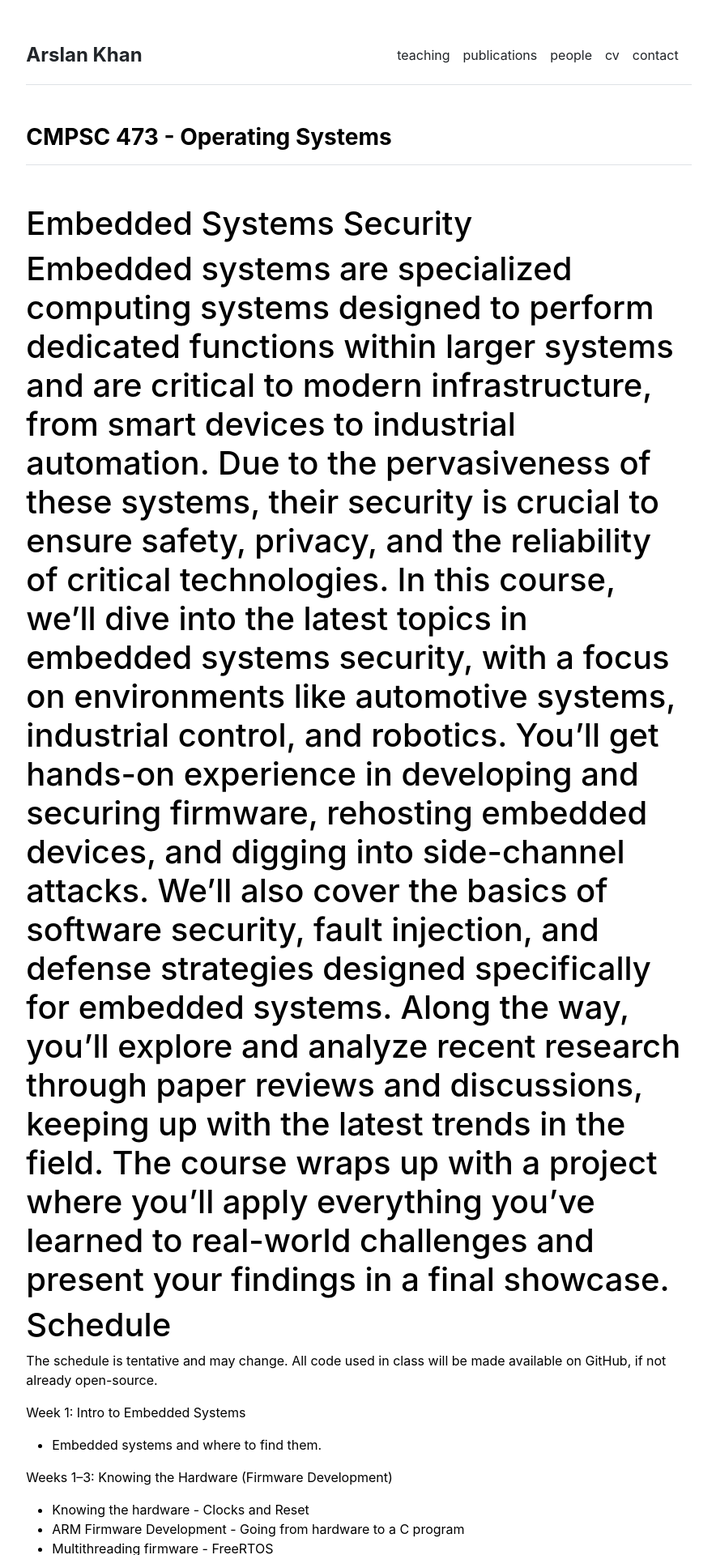
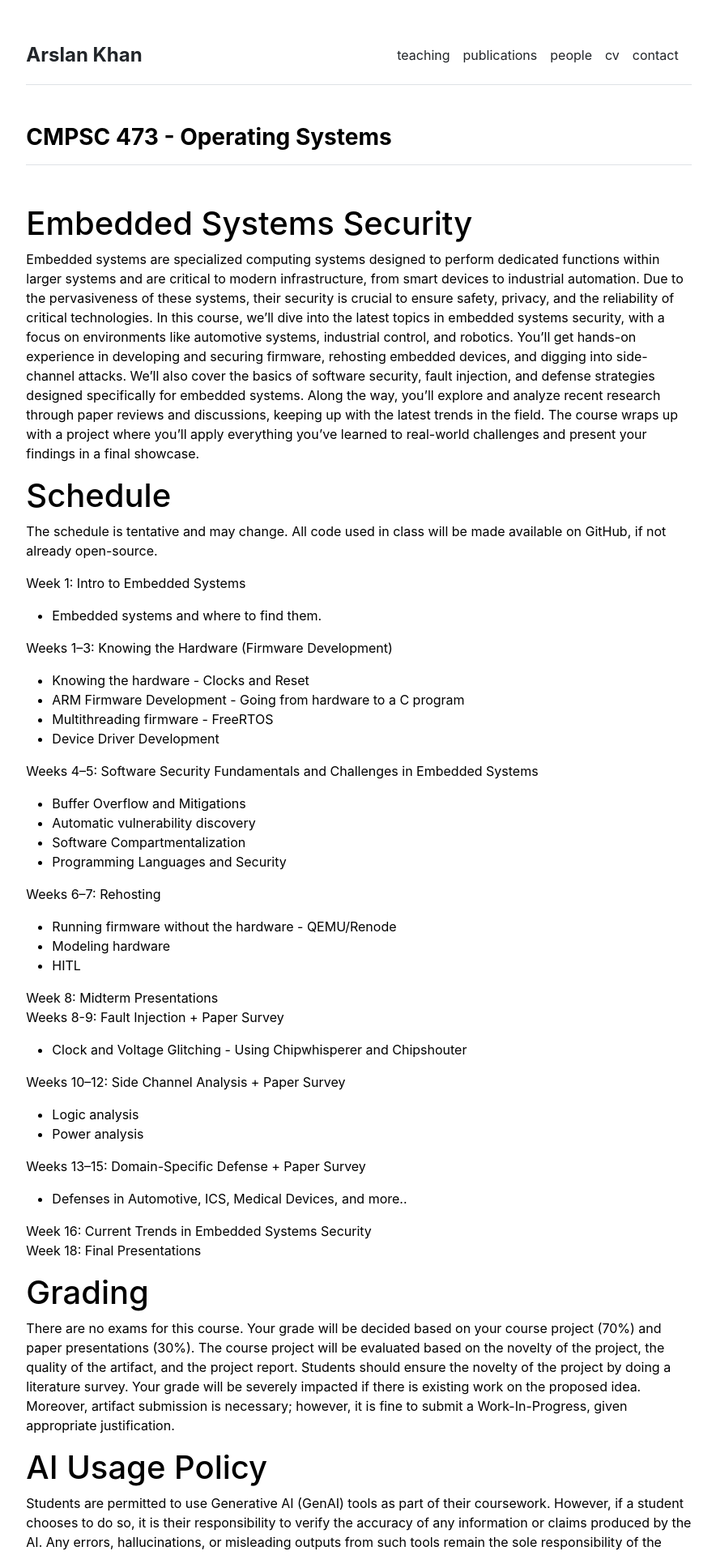
Before and after one commit to Arslan8/arslan8.github.io, a Jekyll site: the page built from courses/embedded-systems-security-fa26.md, in a window 1280 px wide. Shown: the top 1920 px of the page at 81% size, without its empty margins (197-1081 px from the left). Built offline with Jekyll 4.4.1, drawn with Linux system fonts in a browser that asks for light colours.

```diff
--- a/courses/embedded-systems-security-fa26.md
+++ b/courses/embedded-systems-security-fa26.md
@@ -4,8 +4,7 @@ title: "CMPSC 473 - Operating Systems"
 ---
 
 # Embedded Systems Security
-
-# Embedded systems are specialized computing systems designed to perform dedicated functions within larger systems and are critical to modern infrastructure, from smart devices to industrial automation. Due to the pervasiveness of these systems, their security is crucial to ensure safety, privacy, and the reliability of critical technologies. In this course, we’ll dive into the latest topics in embedded systems security, with a focus on environments like automotive systems, industrial control, and robotics. You’ll get hands-on experience in developing and securing firmware, rehosting embedded devices, and digging into side-channel attacks. We’ll also cover the basics of software security, fault injection, and defense strategies designed specifically for embedded systems. Along the way, you’ll explore and analyze recent research through paper reviews and discussions, keeping up with the latest trends in the field. The course wraps up with a project where you’ll apply everything you’ve learned to real-world challenges and present your findings in a final showcase.
+Embedded systems are specialized computing systems designed to perform dedicated functions within larger systems and are critical to modern infrastructure, from smart devices to industrial automation. Due to the pervasiveness of these systems, their security is crucial to ensure safety, privacy, and the reliability of critical technologies. In this course, we’ll dive into the latest topics in embedded systems security, with a focus on environments like automotive systems, industrial control, and robotics. You’ll get hands-on experience in developing and securing firmware, rehosting embedded devices, and digging into side-channel attacks. We’ll also cover the basics of software security, fault injection, and defense strategies designed specifically for embedded systems. Along the way, you’ll explore and analyze recent research through paper reviews and discussions, keeping up with the latest trends in the field. The course wraps up with a project where you’ll apply everything you’ve learned to real-world challenges and present your findings in a final showcase.
 
 # Schedule
 
```
